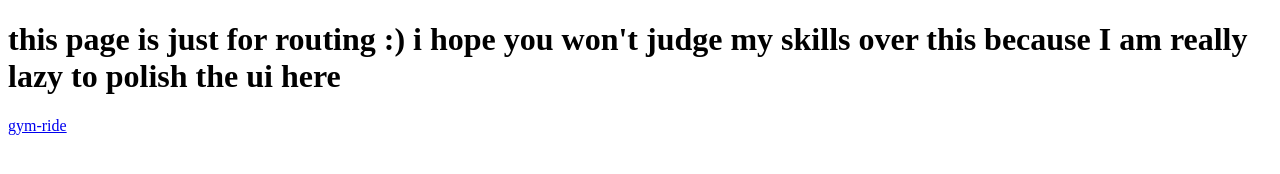
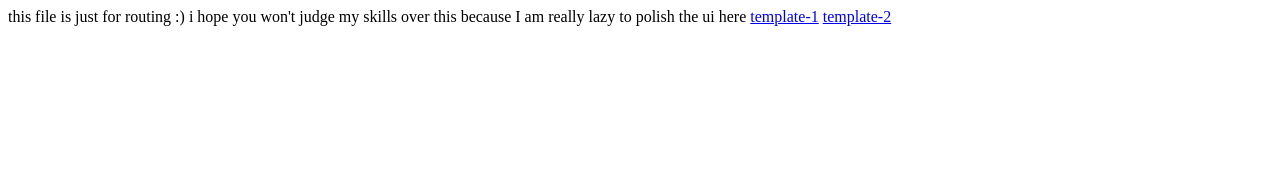
Before and after one commit to AnonymousSparker/projects, a plain HTML site: page index.html in a window 1280 px wide. Drawn offline with Linux system fonts and the light colour scheme.

Commit message:
Update index.html

```diff
--- a/index.html
+++ b/index.html
@@ -6,7 +6,8 @@
     <title>projects</title>
 </head>
 <body>
-    <h1>this page is just for routing :) i hope you won't judge my skills over this because I am really lazy to polish the ui here</h1>
-    <a href="gym-ride.html">gym-ride</a>
+    this file is just for routing :) i hope you won't judge my skills over this because I am really lazy to polish the ui here
+    <a href="gym-ride.html">template-1</a>
+    <a href="anabolic.html">template-2</a>
 </body>
 </html>
```
